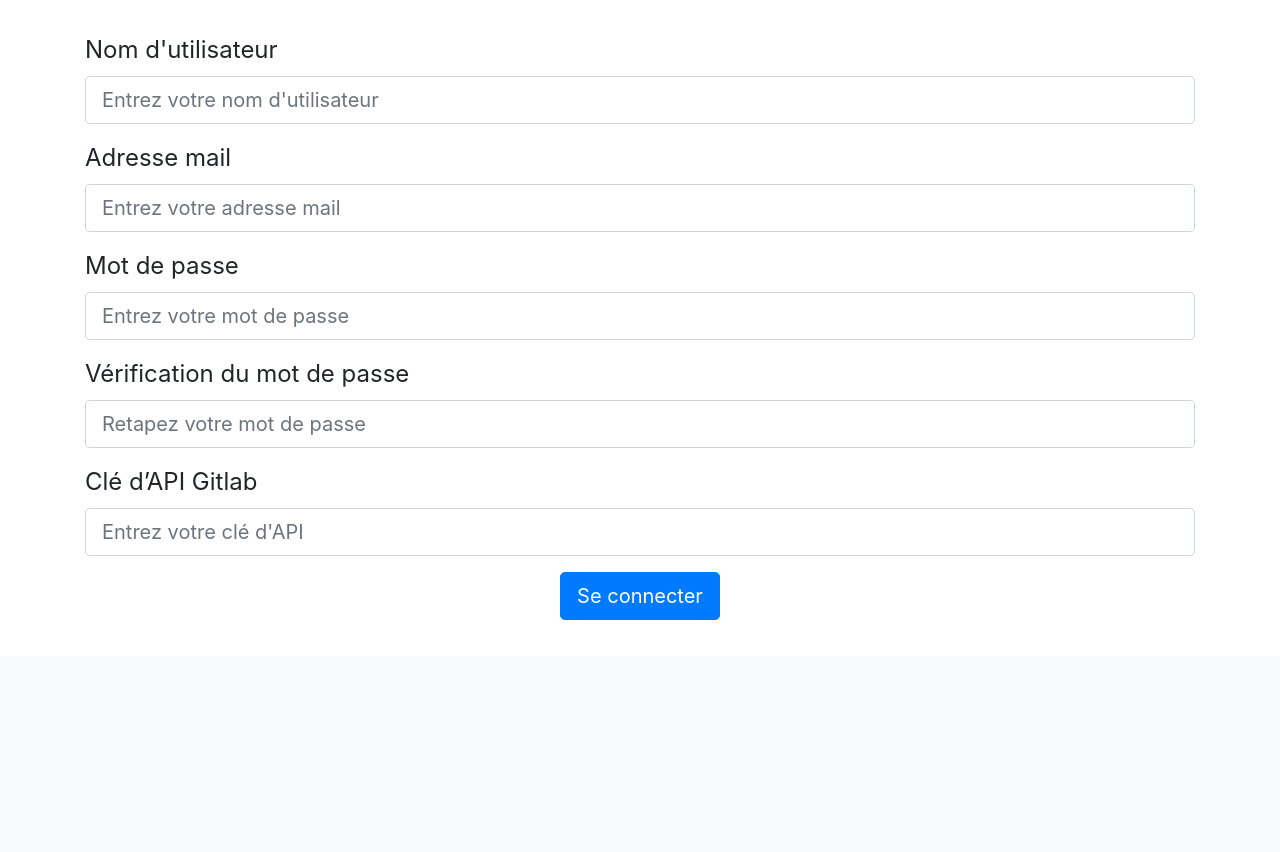
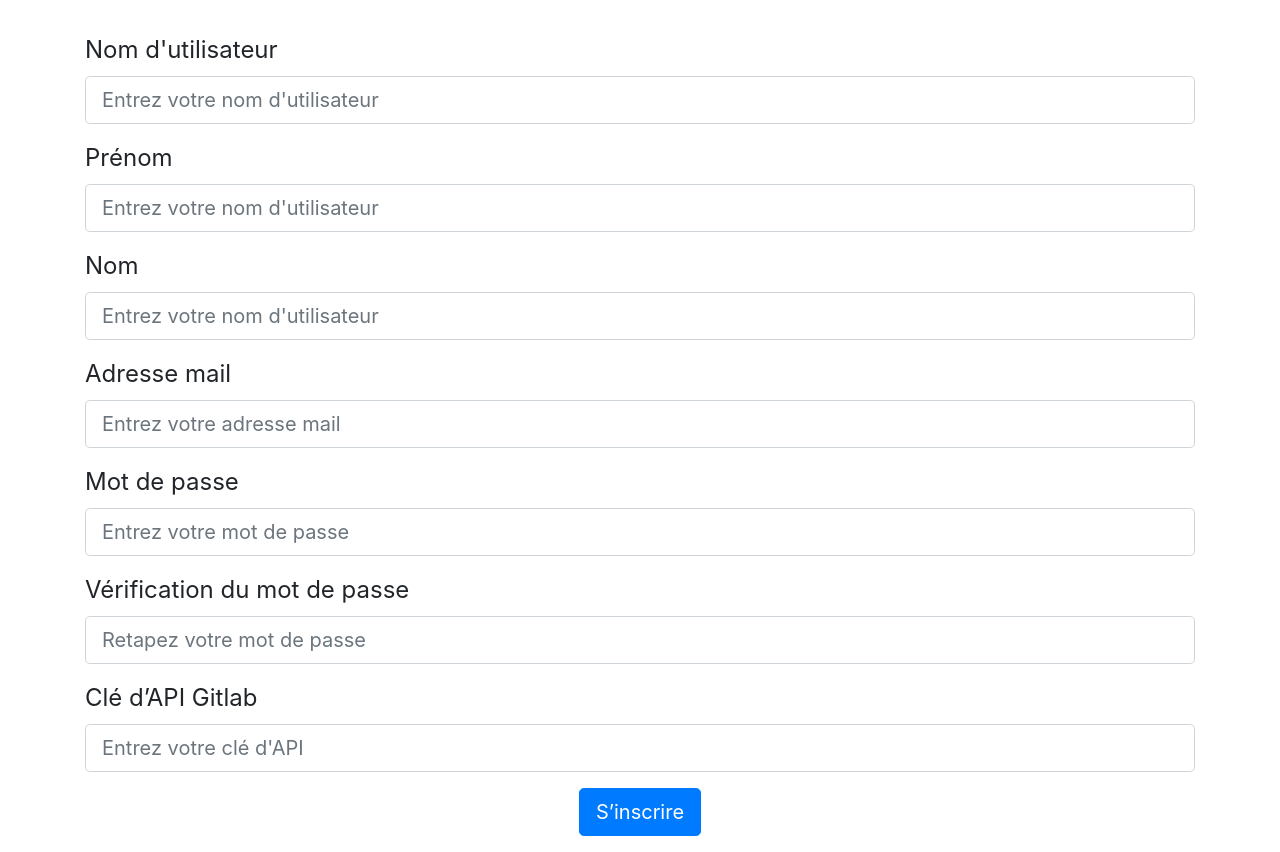
Before and after one commit to cljoly/telecomnancy-web, a Flask app: page /signup in a window 1280 px wide. Shown: the part 144-996 px from the top of the page. Before the commit the page ends 764 px from the top, so only its background shows below. Run offline with Flask 2, Linux system fonts and the light colour scheme; some libraries are stand-ins or nearby versions; some web fonts are replaced.

Commit message:
Signup basique

```diff
--- a/authentication.py
+++ b/authentication.py
@@ -40,7 +40,7 @@ def login_form(username, password):
     """
     if username is None or password is None:
         return None
-    db_user = User.query.filter(User.email == username and
+    db_user = User.query.filter(User.username == username and
                                 User.password_hash == password).first()
     if db_user is None:
         return None
--- a/database/db_objects.py
+++ b/database/db_objects.py
@@ -8,6 +8,7 @@ from sqlalchemy import Column, Integer, DateTime
 # Utilisateur élève ou enseignants
 class User(db.Model):
     id = Column(Integer, primary_key=True)
+    username = Column(db.String(80), unique=True, nullable=False)
     firstname = Column(db.String(80), unique=False, nullable=False)
     name = Column(db.String(80), unique=False, nullable=False)
     email = Column(db.String(120), unique=True, nullable=False)
--- a/main.py
+++ b/main.py
@@ -18,6 +18,8 @@ db = SQLAlchemy(app)
 
 # XXX Nécessaire de le mettre ici pour avoir la bd
 from authentication import login_form, AuthUser
+from database.db_objects import User
+db.create_all()
 
 # Flask Login
 login_manager = LoginManager()
@@ -44,8 +46,29 @@ def homepage():
 @app.route('/signup', methods=['GET', 'POST'])
 def signup():
     """ signup """
-    return render_template("signup.html")
-
+    method = request.method
+    if method == 'GET':
+        return render_template("signup.html")
+    elif method == 'POST':
+        form = request.form
+        username = form.get('username')
+        firstname = form.get('firstname')
+        name = form.get('name')
+        email = form.get('email')
+        password = form.get('password')
+        # TODO Utiliser ces champs
+        password2 = form.get('password2')
+        gitlab_api = form.get('gitlab_api')
+        # TODO Vérifier que les champs ne soient pas déjà définis et que les
+        # mots de passe concordent
+        # TODO Hacher les mots de passe
+        u = User(username=username, firstname=firstname, name=name,
+                 email=email, password_hash=password, salt='',
+                 gitlab_username='')
+        db.session.add(u)
+        db.session.commit()
+        flash("Vous êtes inscrit, identifiez-vous maintenant", 'success')
+        return redirect(url_for("signin"))
 
 @app.route('/signin', methods=['GET', 'POST'])
 def signin():
--- a/templates/signup.html
+++ b/templates/signup.html
@@ -6,36 +6,46 @@
 
 {% block content %}
 
-    <form id="signup" method="post" class="container">
+    <form id="signup" method="post" action="/signup" class="container">
 
         <div class="form-group">
             <label for="username">Nom d'utilisateur</label>
-            <input type="text" class="form-control form-control-lg" id="username" placeholder="Entrez votre nom d'utilisateur" required>
+            <input type="text" class="form-control form-control-lg" id="username" name="username" placeholder="Entrez votre nom d'utilisateur" required>
+        </div>
+
+        <div class="form-group">
+            <label for="firstname">Prénom</label>
+            <input type="text" class="form-control form-control-lg" id="firstname" name="firstname" placeholder="Entrez votre nom d'utilisateur" required>
+        </div>
+
+        <div class="form-group">
+            <label for="name">Nom</label>
+            <input type="text" class="form-control form-control-lg" id="name" name="name" placeholder="Entrez votre nom d'utilisateur" required>
         </div>
 
         <div class="form-group">
             <label for="email">Adresse mail</label>
-            <input type="email" class="form-control form-control-lg" id="email" placeholder="Entrez votre adresse mail">
+            <input type="email" class="form-control form-control-lg" id="email" name="email" placeholder="Entrez votre adresse mail">
         </div>
 
         <div class="form-group">
             <label for="password">Mot de passe</label>
-            <input type="password" class="form-control form-control-lg" id="password" placeholder="Entrez votre mot de passe" required>
+            <input type="password" class="form-control form-control-lg" id="password" name="password" placeholder="Entrez votre mot de passe" required>
         </div>
 
         <div class="form-group">
             <label for="password2">Vérification du mot de passe</label>
-            <input type="password" class="form-control form-control-lg" id="password2" placeholder="Retapez votre mot de passe" required>
+            <input type="password" class="form-control form-control-lg" id="password2" name="password2" placeholder="Retapez votre mot de passe" required>
         </div>
 
         <div class="form-group">
             <label for="password">Clé d’API Gitlab</label>
-            <input type="password" class="form-control form-control-lg" id="api" placeholder="Entrez votre clé d'API" required>
+            <input type="password" class="form-control form-control-lg" id="api" name="gitlab_api" placeholder="Entrez votre clé d'API" required>
         </div>
 
 
         <div class="form-group text-center">
-            <button type="submit" class="btn btn-lg btn-primary">Se connecter</button>
+            <button type="submit" class="btn btn-lg btn-primary">S’inscrire</button>
         </div>
     </form>
 
```
